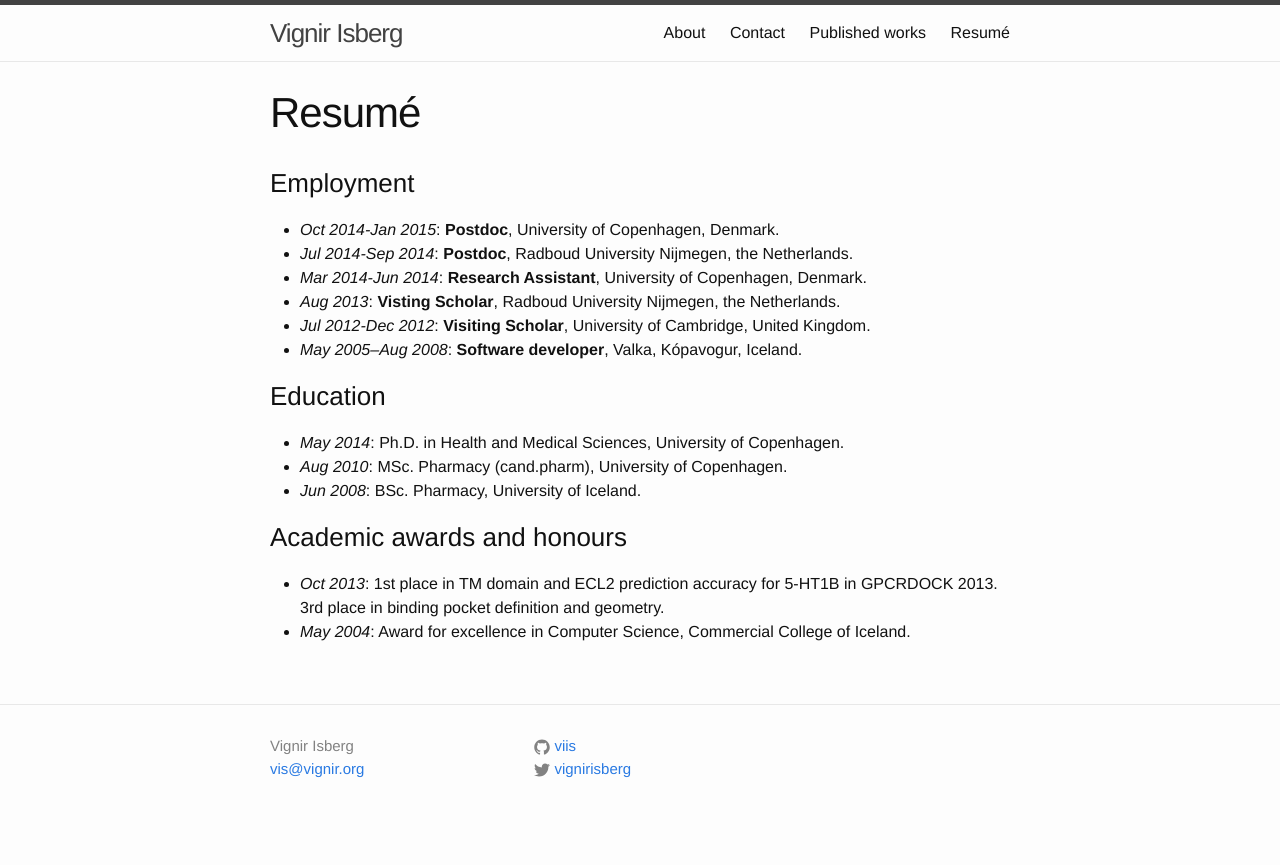
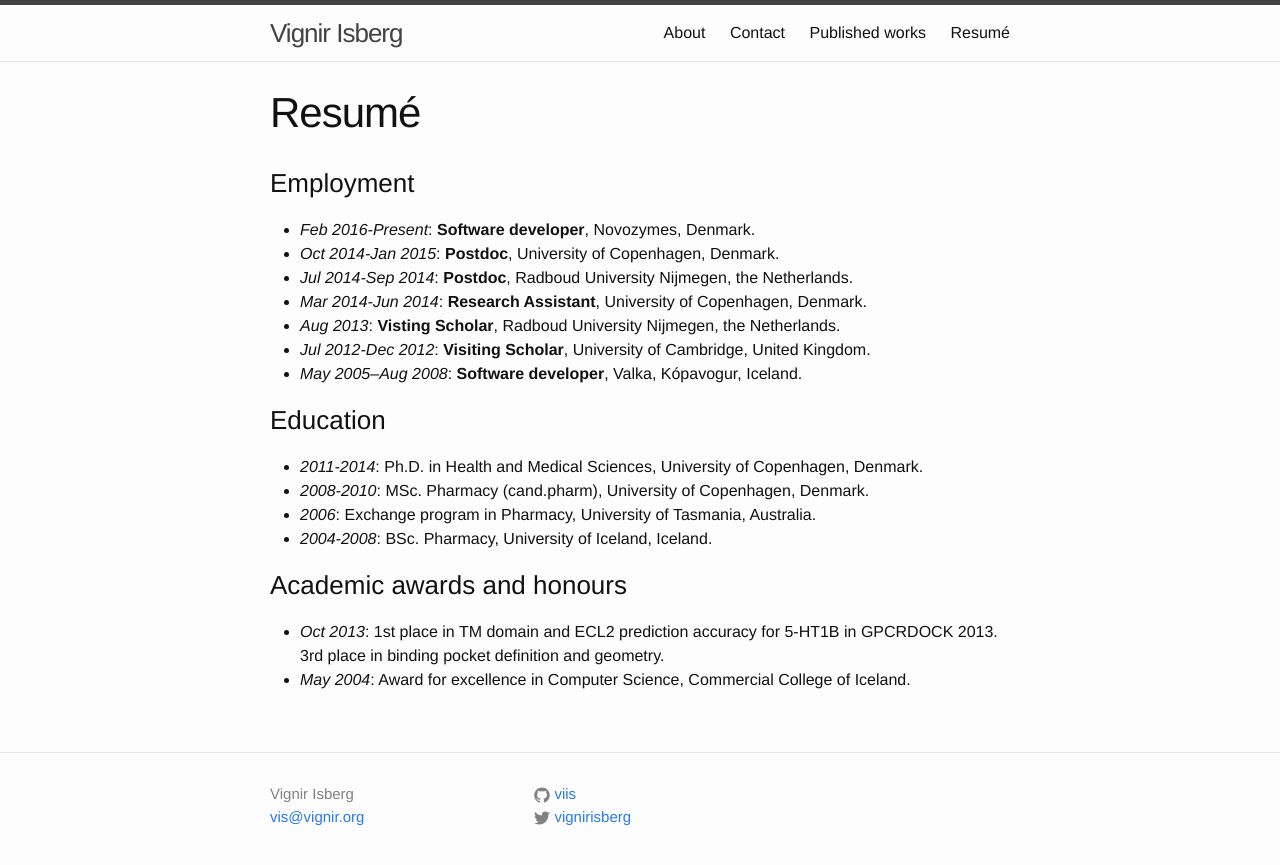
Before and after one commit to viis/viis.github.io, a Jekyll site: the page built from resume.md, in a window 1280 px wide. Shown: the top 865 px of the page. Built offline with Jekyll 4.4.1, drawn with Linux system fonts in a browser that asks for light colours.

Commit message:
Updated resume

```diff
--- a/resume.md
+++ b/resume.md
@@ -6,6 +6,7 @@ permalink: /resume/
 
 ### Employment
 
+* *Feb 2016-Present*: **Software developer**, Novozymes, Denmark.
 * *Oct 2014-Jan 2015*: **Postdoc**, University of Copenhagen, Denmark.
 * *Jul 2014-Sep 2014*: **Postdoc**, Radboud University Nijmegen, the Netherlands.
 * *Mar 2014-Jun 2014*: **Research Assistant**, University of Copenhagen, Denmark.
@@ -15,9 +16,10 @@ permalink: /resume/
 
 ### Education
 
-* *May 2014*: Ph.D. in Health and Medical Sciences, University of Copenhagen.
-* *Aug 2010*: MSc. Pharmacy (cand.pharm), University of Copenhagen.
-* *Jun 2008*: BSc. Pharmacy, University of Iceland.
+* *2011-2014*: Ph.D. in Health and Medical Sciences, University of Copenhagen, Denmark.
+* *2008-2010*: MSc. Pharmacy (cand.pharm), University of Copenhagen, Denmark.
+* *2006*: Exchange program in Pharmacy, University of Tasmania, Australia.
+* *2004-2008*: BSc. Pharmacy, University of Iceland, Iceland.
 
 ### Academic awards and honours
 
```
